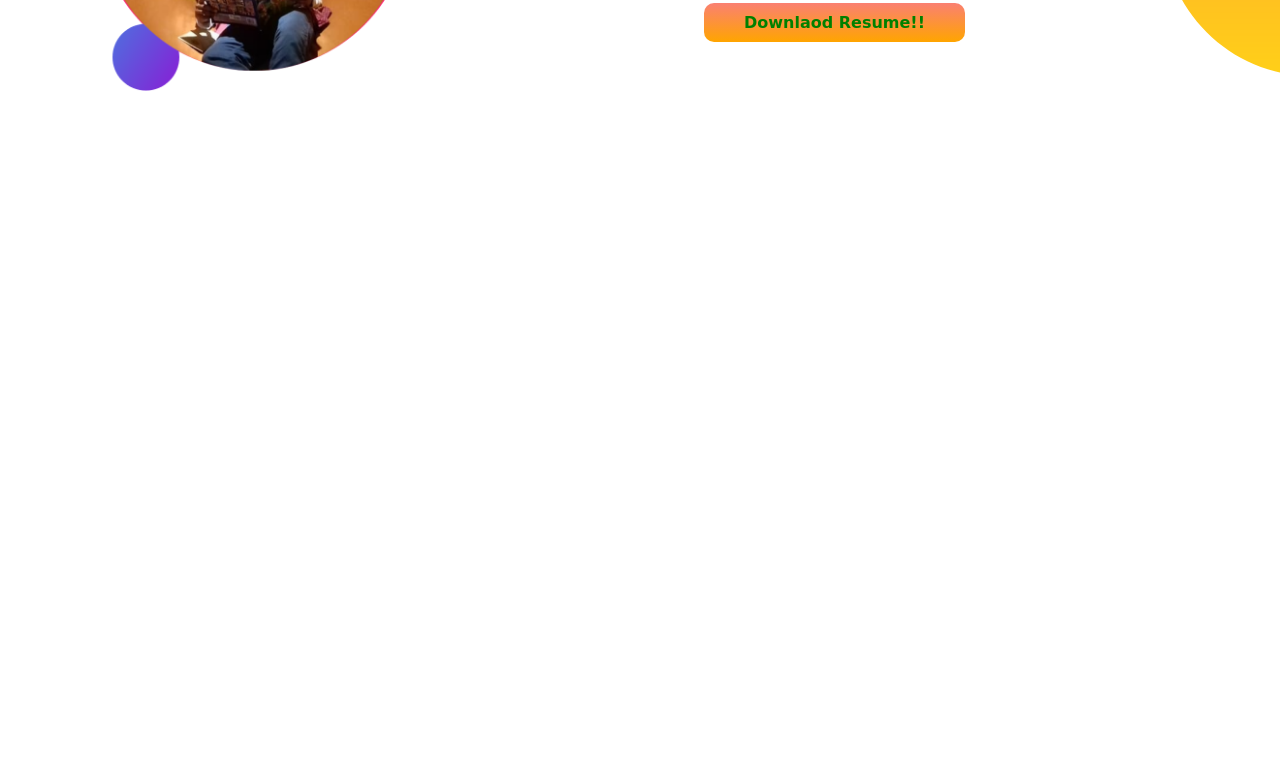
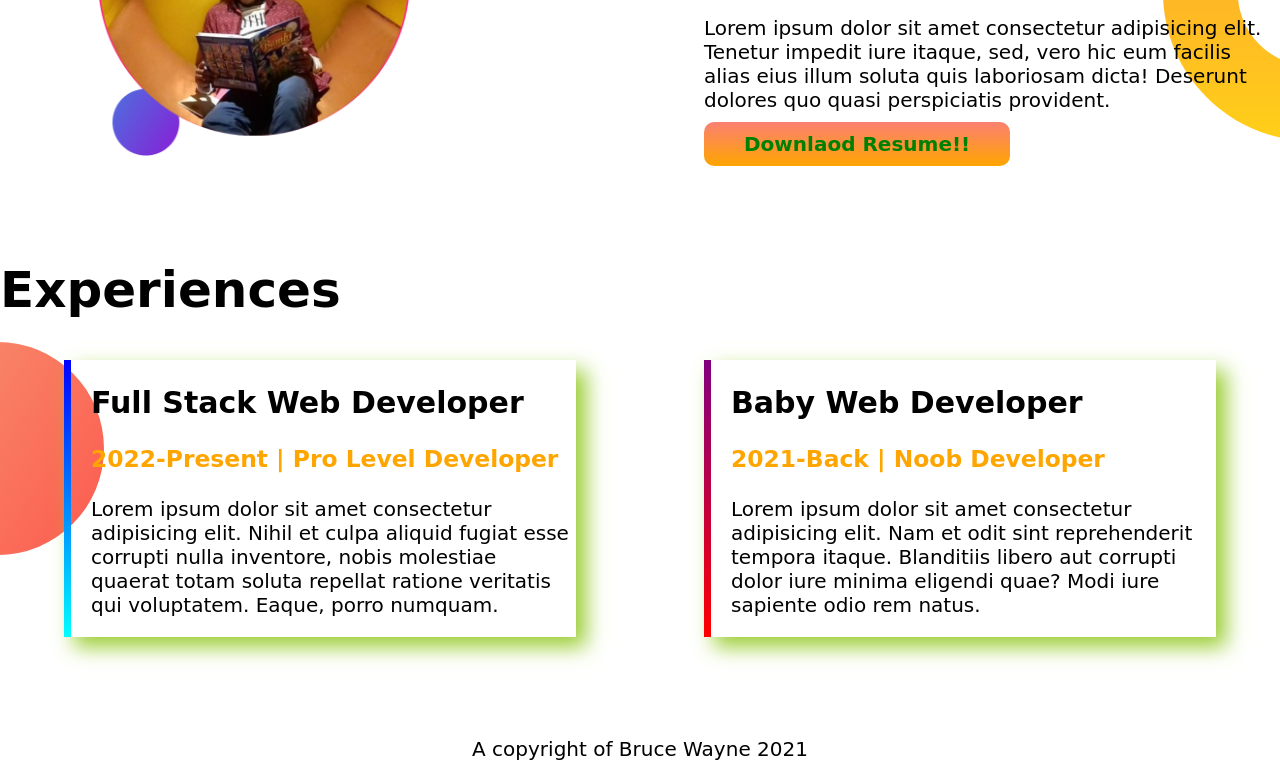
Before and after one commit to rishad007/developer-portfolio, a plain HTML site: page index.html in a window 1280 px wide. Shown: the part 790-1571 px from the top of the page. Before the commit the page ends 985 px from the top, so only its background shows below. Drawn offline with Linux system fonts and the light colour scheme; a web font is replaced by a local one.

Commit message:
final commit

```diff
--- a/index.html
+++ b/index.html
@@ -12,7 +12,7 @@
 </head>
 
 <body>
-    <section class="banner">
+    <section class="banner flexible-container">
         <div class="half-width">
             <h1>Welcome To</h1>
             <h1> <span class="orange-color">Bruce Wayne's</span> World!!</h1>
@@ -25,7 +25,7 @@
             <<img src="images/port-img.png" alt="">
         </div>
     </section>
-    <section class="dream-big">
+    <section class="dream-big flexible-container">
         <div class="half-width">
             <img src="images/rishad2.png" alt="" srcset="">
         </div>
@@ -36,6 +36,24 @@
             <a href="http://google.com" target="_blank" class="link-button">Downlaod Resume!!</a>
         </div>
     </section>
+    <section class="experience-area">
+        <h1>Experiences</h1>
+        <div class="flexible-container">
+            <div id="border-id" class="shadow-box">
+                <h2>Full Stack Web Developer</h2>
+                <h3 class="orange-color">2022-Present | Pro Level Developer</h3>
+                <p>Lorem ipsum dolor sit amet consectetur adipisicing elit. Nihil et culpa aliquid fugiat esse corrupti nulla inventore, nobis molestiae quaerat totam soluta repellat ratione veritatis qui voluptatem. Eaque, porro numquam.</p>
+            </div>
+            <div id="border-id-two" class="shadow-box">
+                <h2>Baby Web Developer</h2>
+                <h3 class="orange-color">2021-Back | Noob Developer</h3>
+                <p>Lorem ipsum dolor sit amet consectetur adipisicing elit. Nam et odit sint reprehenderit tempora itaque. Blanditiis libero aut corrupti dolor iure minima eligendi quae? Modi iure sapiente odio rem natus.</p>
+            </div>
+        </div>
+    </section>
+    <footer>
+        <p>A copyright of Bruce Wayne 2021</p>
+    </footer>
 </body>
 
 </html>
--- a/style.css
+++ b/style.css
@@ -1,6 +1,8 @@
     body {
         font-family: 'Festive', cursive;
         margin: 0;
+        font-size: 20px;
+        ;
     }
 
     h1 {
@@ -11,7 +13,7 @@ h1 {
         color: orange;
     }
 
-section {
+    .flexible-container {
         display: flex;
         margin-bottom: 100px;
         ;
@@ -45,3 +47,33 @@ section {
         background-repeat: no-repeat;
         background-position: right;
     }
+
+    .experience-area {
+        background-image: url(images/exp-bg.png);
+        background-repeat: no-repeat;
+        background-position: left;
+    }
+
+    .shadow-box {
+        box-shadow: 10px 10px 20px yellowgreen;
+        width: 50%;
+        margin-left: 5%;
+        margin-right: 5%;
+        padding-left: 20px;
+    }
+
+    #border-id {
+        border-image: linear-gradient(blue, cyan);
+        border-image-slice: 1;
+        border-left: 7px solid;
+    }
+
+    #border-id-two {
+        border-image: linear-gradient(purple, red);
+        border-image-slice: 1;
+        border-left: 7px solid;
+    }
+
+    footer p {
+        text-align: center;
+    }
```
Lines whose indentation alone changed are shown as unchanged.
